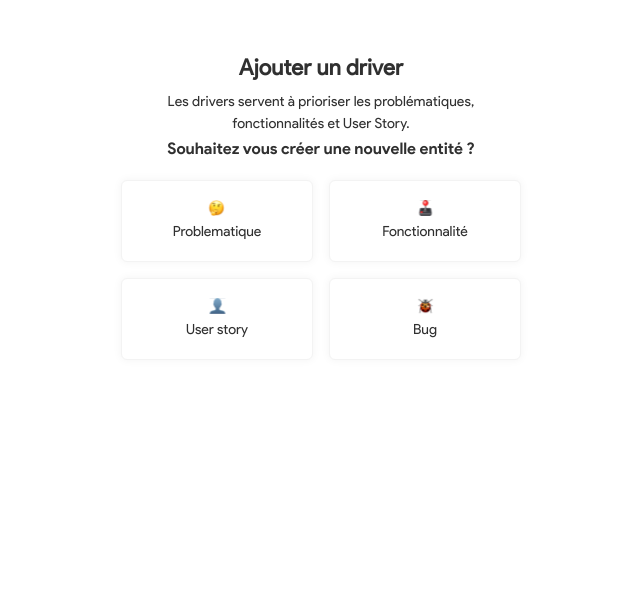
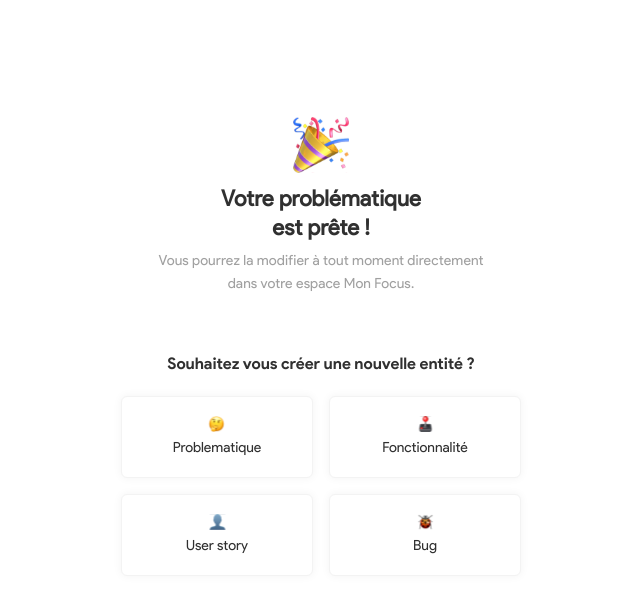
Before and after one commit to tiavina-mika/product-hero-draft, a React (Create React App) app: page / in a window 1280 px wide. Shown: the top 592 px of the page, without its empty margins (319-959 px from the left). Built offline with nearby package versions, Linux system fonts and the light colour scheme.

Commit message:
updage section

```diff
--- a/src/components/Section.tsx
+++ b/src/components/Section.tsx
@@ -21,7 +21,7 @@ type Props = {
   alignment?: "left" | "center" | "right";
 };
 const Section = ({
-  alignment,
+  alignment = "left",
   title,
   children,
   className,
--- a/src/containers/myFocus/EntityCreationSuccess.tsx
+++ b/src/containers/myFocus/EntityCreationSuccess.tsx
@@ -2,7 +2,7 @@
 /* @jsx jsx */
 /** @jsxImportSource @emotion/react */
 import { css } from "@emotion/css";
-import { jsx } from "@emotion/react";
+import { jsx, Theme } from "@emotion/react";
 import PageLayout from "../../components/layouts/PageLayout";
 import Section from "../../components/Section";
 
@@ -10,9 +10,19 @@ import { IEntityType } from "../../types/entity.type";
 import EntitySelection from "./EntitySelection";
 
 const classes = {
+  layout: css({
+    paddingTop: 74
+  }),
+  section: {
+    marginTop: 56
+  },
   sectionTitle: css({
     fontSize: 16,
     fontWeight: 700
+  }),
+  description: (theme: Theme) => ({
+    lineHeight: 1.5,
+    color: theme.palette.grey[600]
   })
 };
 const EntityCreationSuccess = () => {
@@ -22,17 +32,31 @@ const EntityCreationSuccess = () => {
 
   return (
     <PageLayout
-      title="Ajouter un driver"
-      description="Les drivers servent à prioriser les problématiques, fonctionnalités et User Story."
-      // css={classes.layout}
+      image="/icons/celebrate.svg"
+      title={
+        <span>
+          Votre problématique <br />
+          est prête !
+        </span>
+      }
+      description={
+        <span css={classes.description}>
+          Vous pourrez la modifier à tout moment directement
+          <br />
+          dans votre espace Mon Focus.
+        </span>
+      }
+      rootClassName={classes.layout}
       // contentClassName={classes.content}
       textSpacing={1}
+      titleSpacing={1.5}
       alignment="center"
       // onBack={onBack}
     >
       <Section
         alignment="center"
         titleClassName={classes.sectionTitle}
+        css={classes.section}
         title="Souhaitez vous créer une nouvelle entité ?"
       >
         <div className="stretchSelf flex1">
```
Also changed, not shown: public/icons/celebrate.svg (added).
